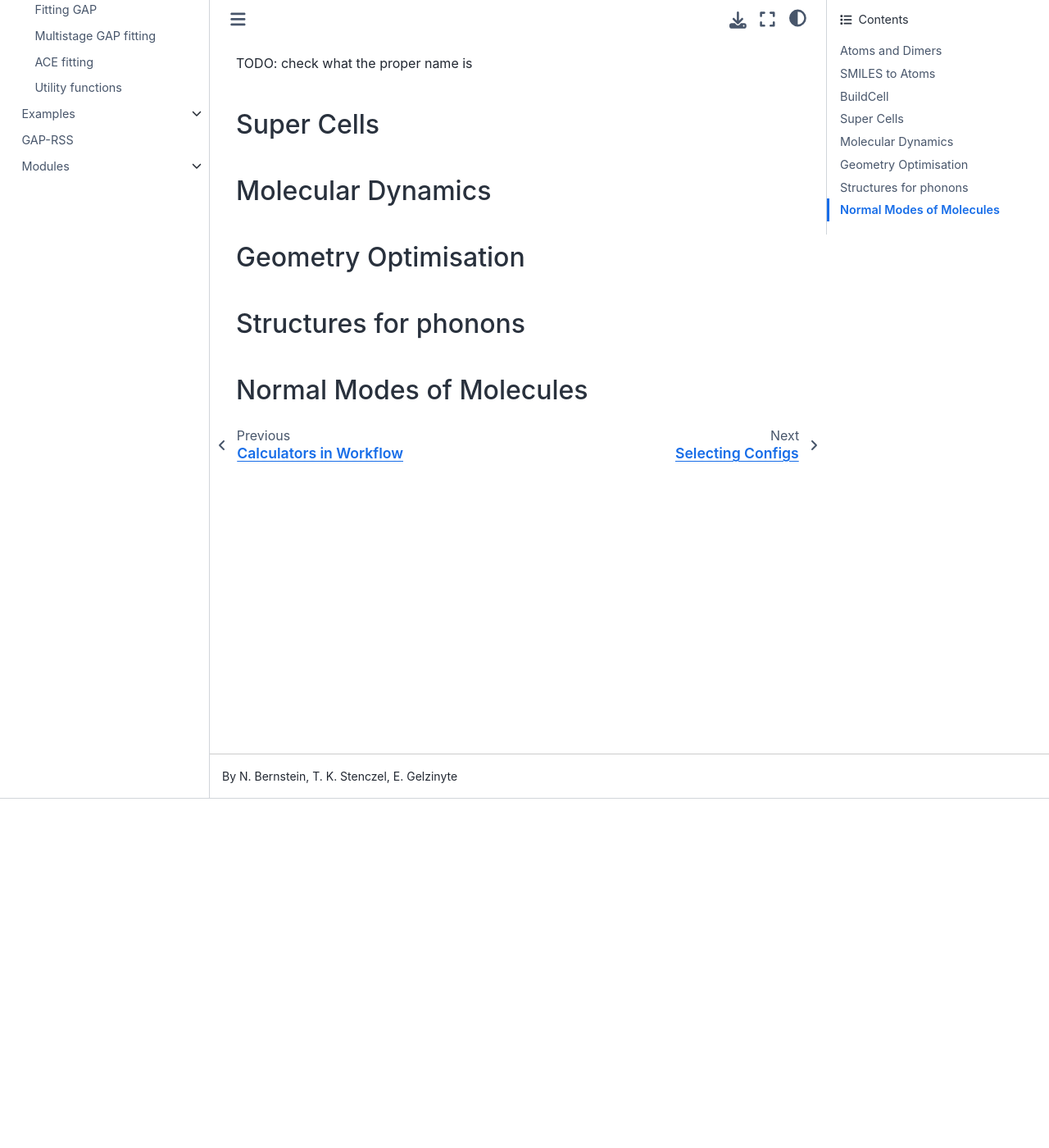
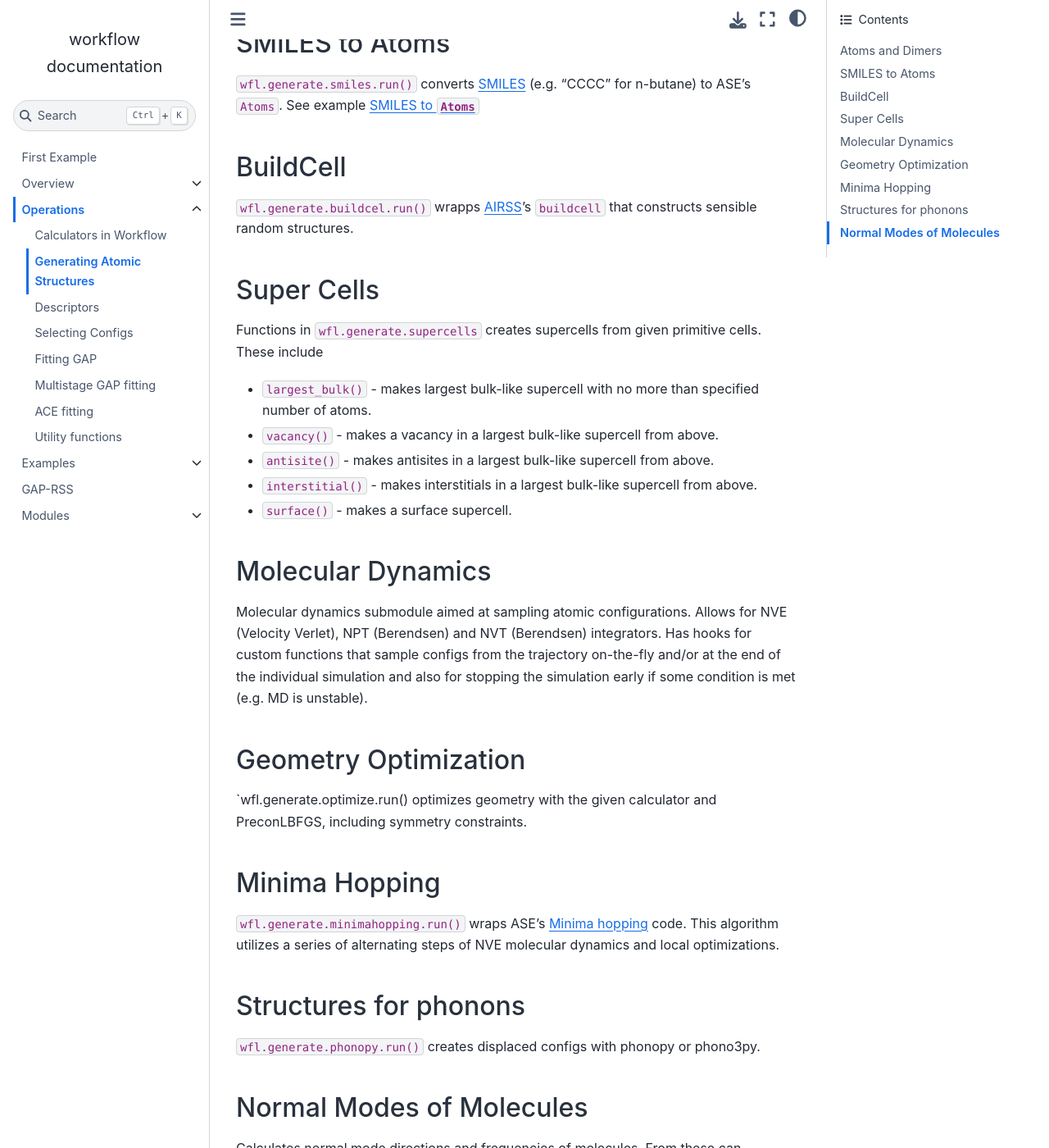
Before and after one commit to libAtoms/workflow, a Sphinx documentation site: the page built from docs/source/operations.generate.md, in a window 1280 px wide and 1400 px high, scrolled down 426 px. Shown: the whole window at 82% size. Built offline with Sphinx 7.4.7 and the Sphinx Book theme 1.1.4, drawn with Linux system fonts in a browser that asks for light colours; pages that are not in the unit, such as notebooks, are missing from menus; before the commit the page ends 1056 px from its top, so only the background shows below that; some of the changed text lies outside the part shown.

Commit message:
updated calculators entry; added descriptors and generate

```diff
--- a/docs/source/operations.generate.md
+++ b/docs/source/operations.generate.md
@@ -1,31 +1,53 @@
 # Generating Atomic Structures
 
-This page (and submodules of `wfl.generate`) cover self-contained operations that loosely cover creating new atomic structures or modifying existing ones.
+This page (and submodules of `wfl.generate`) gives a brief overview self-contained operations in Workflow that loosely cover creating new atomic structures or modifying existing ones. All but "atoms and dimers" functions below make use of Workflow's autoparallelization functionality.
 
 ## Atoms and Dimers
 
-TODO: check how this relates to the example contributed during docathon
+`wfl.generate.atoms_and_dimers.prepare()` makes a set of dimer (two-atom) configurations for specified elements and specified distance range. See documentation and example [Generating Dimer Structures](examples.dimers.md).
 
 
 ## SMILES to Atoms
 
+`wfl.generate.smiles.run()` converts [SMILES](https://en.wikipedia.org/wiki/Simplified_molecular-input_line-entry_system) (e.g. "CCCC" for n-butane) to ASE's `Atoms`. See example [SMILES to `Atoms`](examples.smiles.md)
 
 
 ## BuildCell
 
-TODO: check what the proper name is
+`wfl.generate.buildcel.run()` wrapps [AIRSS](https://airss-docs.github.io/technical-reference/buildcell-manual)'s `buildcell` that constructs sensible random structures.
 
 
 ## Super Cells
 
+Functions in `wfl.generate.supercells` creates supercells from given primitive cells. These include
+
+- `largest_bulk()` - makes largest bulk-like supercell with no more than specified number of atoms.
+- `vacancy()` - makes a vacancy in a largest bulk-like supercell from above.
+- `antisite()` - makes antisites in a largest bulk-like supercell from above.
+- `interstitial()` - makes interstitials in a largest bulk-like supercell from above.
+- `surface()` - makes a surface supercell.
+
 
 ## Molecular Dynamics
 
+Molecular dynamics submodule aimed at sampling atomic configurations. Allows for NVE (Velocity Verlet), NPT (Berendsen) and NVT (Berendsen) integrators. Has hooks for custom functions that sample configs from the trajectory on-the-fly and/or at the end of the individual simulation and also for stopping the simulation early if some condition is met (e.g. MD is unstable).
 
-## Geometry Optimisation
+
+## Geometry Optimization
+
+`wfl.generate.optimize.run() optimizes geometry with the given calculator and PreconLBFGS, including symmetry constraints.
+
+
+## Minima Hopping
+
+`wfl.generate.minimahopping.run()` wraps ASE's [Minima hopping](https://wiki.fysik.dtu.dk/ase/ase/optimize.html#minima-hopping) code. This algorithm utilizes a series of alternating steps of NVE molecular dynamics and local optimizations.
 
 
 ## Structures for phonons
 
+`wfl.generate.phonopy.run()` creates displaced configs with phonopy or phono3py.
+
 
 ## Normal Modes of Molecules
+
+Calculates normal mode directions and frequencies of molecules. From these can generate a Boltzmann sample of random displacements along multiple normal modes. See example on [Normal modes of molecules](examples.normal_modes.md).
--- a/docs/source/operations.rst
+++ b/docs/source/operations.rst
@@ -8,15 +8,14 @@ This page is for the functions/modules/code operations that are somewhat more mo
 
 
 
-
 .. toctree::
    :maxdepth: 2
    :caption: Contents:
 
    operations.calculators.md
    operations.generate.md
+   operations.descriptors.md
    operations.select.rst
-   operations.descriptors.md
    operations.gap_fitting.md
    operations.multistage_gap_fitting.rst
    operations.ace_fitting.md
```
Also changed, not shown: docs/source/operations.calculators.md (+4 -6 lines), docs/source/operations.descriptors.md (+1 -1 lines).
